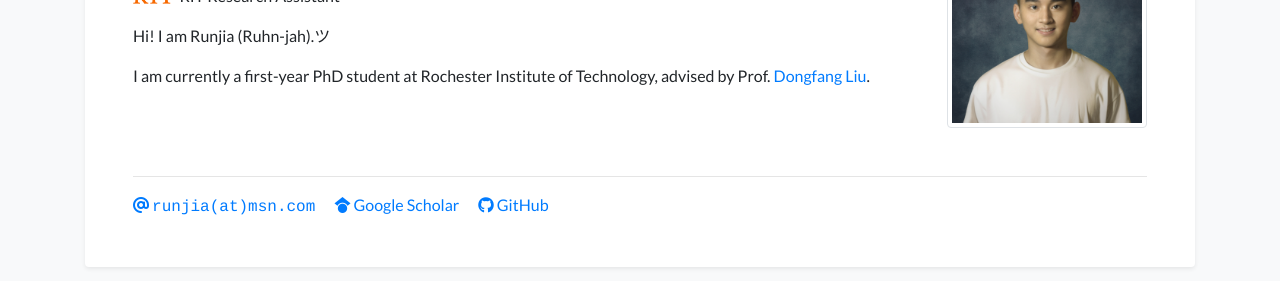
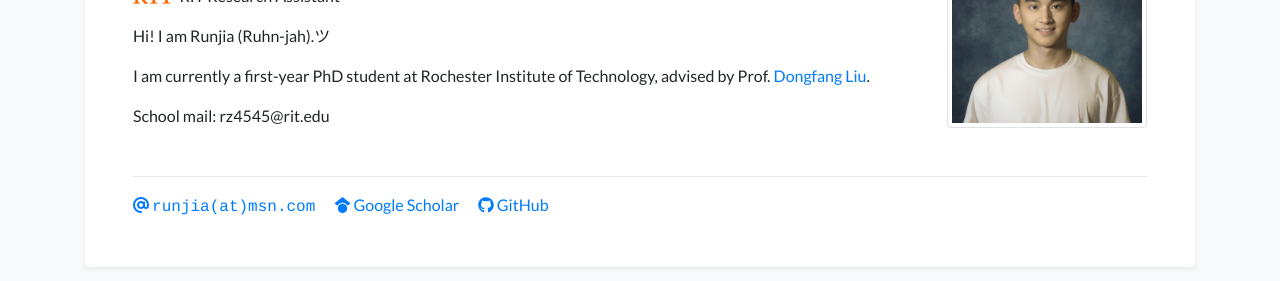
Before and after one commit to runtsang/runtsang.github.io, a Jekyll site: the page built from index.html, in a window 1280 px wide and 1357 px high. Shown: the part 200-481 px from the top of the window. Built offline with Jekyll 4.4.1, drawn with Linux system fonts in a browser that asks for light colours; nearby versions of some CDN libraries; a style sheet for code colours, icons or effects is not loaded.

Commit message:
add school mail

```diff
--- a/_data/profile.yml
+++ b/_data/profile.yml
@@ -27,6 +27,9 @@
   <p>
     I am currently a first-year PhD student at Rochester Institute of Technology, advised by Prof. <a href="https://dongfang-liu.github.io/" target="_blank">Dongfang Liu</a>.
   </p>
+  <p>
+    School mail: rz4545@rit.edu
+  </p>
 
 portrait_url: /assets/images/photos/profile.png
 portrait_caption: >-
```
